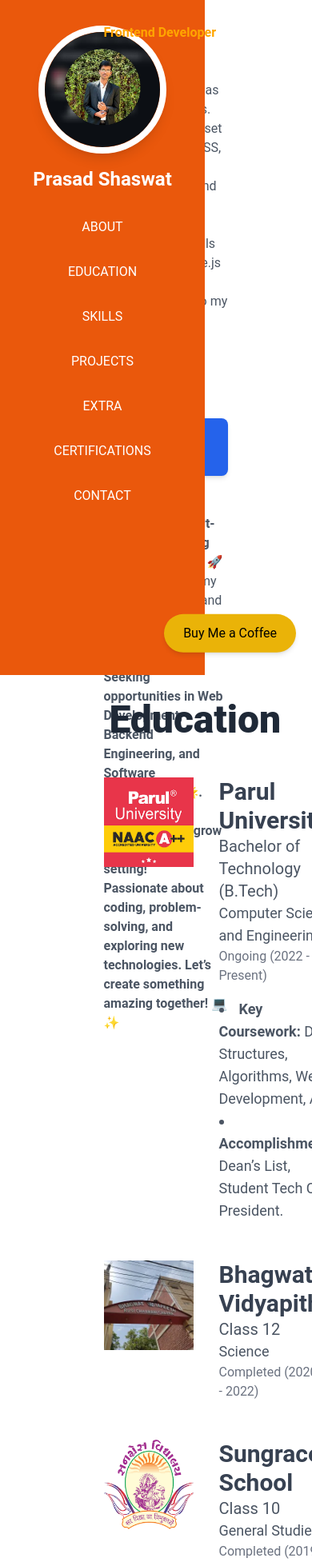
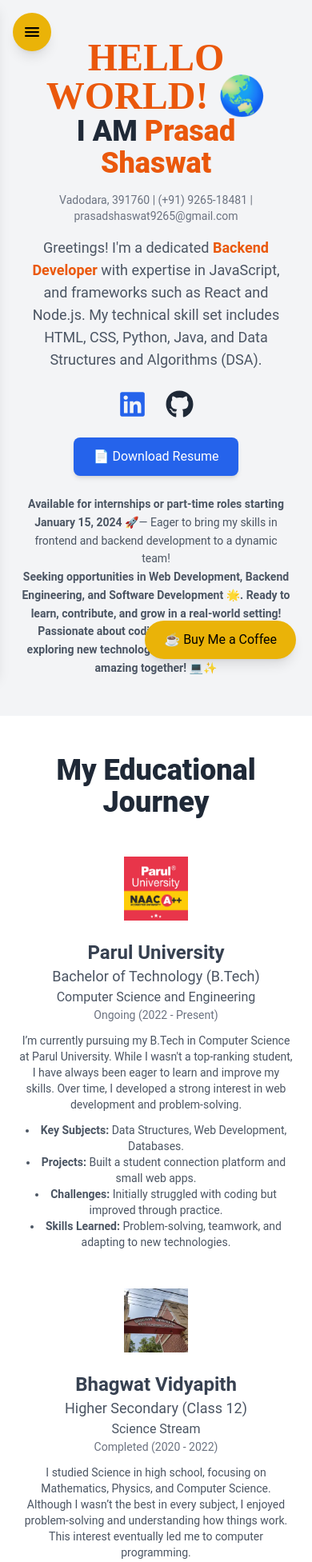
Before and after one commit to shaswat2031/MERN, a React (Create React App) app in the folder frontend/: page / in a window 390 px wide. Shown: the top 1953 px of the page at 80% size. Built offline with nearby package versions, Linux system fonts and the light colour scheme.

Commit message:
Add mobile sidebar toggle and enhance education section layout

```diff
--- a/frontend/src/App.js
+++ b/frontend/src/App.js
@@ -8,18 +8,19 @@ import Extra from './Components/Extra';
 import Certifications from './Components/Certifications';
 import ContactUs from './Components/ContactUs';
 import Popup from './Components/Popup'; // Import the Popup component
-
+import { IoMenu, IoClose } from "react-icons/io5"; // Icons for menu toggle
 import confetti from "canvas-confetti";
 
 function App() {
   const [isPopupVisible, setIsPopupVisible] = useState(false);
   const [isButtonVisible, setIsButtonVisible] = useState(false);
+  const [isSidebarOpen, setIsSidebarOpen] = useState(false);
 
   useEffect(() => {
-    // Add delay for button fall-in effect
+    // Delay for button animation
     const timeout = setTimeout(() => {
       setIsButtonVisible(true);
-    }, 500); // 500ms delay for the button animation
+    }, 500);
 
     return () => clearTimeout(timeout);
   }, []);
@@ -29,22 +30,34 @@ function App() {
 
     // Trigger confetti effect
     confetti({
-      particleCount:1500,
-      spread:200,
+      particleCount: 150,
+      spread: 200,
       origin: { y: 0.6 },
-      colors: ["#FFD700", "#FF4500", "#FFFFE0"], // Yellow and orange theme
+      colors: ["#FFD700", "#FF4500", "#FFFFE0"],
     });
   };
 
   return (
     <div className="flex">
-      {/* Sidebar */}
-      <div className="fixed top-0 left-0 h-full w-1/4">
+      {/* Mobile Sidebar Button */}
+      <button
+        className="md:hidden fixed top-4 left-4 bg-yellow-500 text-black p-3 rounded-full shadow-lg transition-all hover:bg-yellow-600 focus:outline-none z-50"
+        onClick={() => setIsSidebarOpen(!isSidebarOpen)}
+      >
+        {isSidebarOpen ? <IoClose size={24} /> : <IoMenu size={24} />}
+      </button>
+
+      {/* Sidebar (Hidden on Mobile, Animated) */}
+      <div
+        className={`fixed top-0 left-0 h-full w-64 bg-white shadow-lg transform transition-transform duration-300 z-40 ${
+          isSidebarOpen ? "translate-x-0" : "-translate-x-full"
+        } md:translate-x-0 md:block`}
+      >
         <Sidebar />
       </div>
 
       {/* Main Content */}
-      <div className="ml-[25%] w-3/4 overflow-y-auto">
+      <div className={`w-full md:ml-64 min-h-screen bg-gray-100`}>
         <Home />
         <Education />
         <Skills />
@@ -57,9 +70,9 @@ function App() {
         {isButtonVisible && (
           <button
             onClick={togglePopup}
-            className="fixed bottom-5 right-5 bg-yellow-500 text-black py-3 px-6 rounded-full shadow-md hover:bg-yellow-600 transition-transform duration-500 transform animate-bounce"
+            className="fixed bottom-5 right-5 bg-yellow-500 text-black py-3 px-6 rounded-full shadow-lg hover:bg-yellow-600 transition-all transform hover:scale-105 focus:outline-none"
           >
-            Buy Me a Coffee
+            ☕ Buy Me a Coffee
           </button>
         )}
 
--- a/frontend/src/Components/Education.jsx
+++ b/frontend/src/Components/Education.jsx
@@ -11,70 +11,103 @@ const Education = () => {
   };
 
   return (
-    <section id="education" className="min-h-screen bg-white p-8">
+    <section id="education" className="min-h-screen bg-white py-12 px-6 md:px-12">
       <motion.h2
-        className="text-5xl font-extrabold text-gray-800 mb-12 text-center"
+        className="text-4xl md:text-5xl font-extrabold text-gray-800 mb-12 text-center"
         initial={{ opacity: 0 }}
         animate={{ opacity: 1 }}
         transition={{ duration: 1.2 }}
       >
-        Education
+        My Educational Journey
       </motion.h2>
+
+      <div className="grid grid-cols-1 md:grid-cols-2 gap-y-12 md:gap-x-16">
 
         {/* Parul University */}
         <motion.div
-        className="mb-12 flex items-start"
+          className="flex flex-col md:flex-row items-center md:items-start space-y-6 md:space-y-0"
           variants={fadeInUp}
           initial="hidden"
           whileInView="visible"
           viewport={{ once: true }}
         >
-        <img src={ParulLogo} alt="Parul University Logo" className="w-28 h-28 mr-8" />
-        <div>
-          <h3 className="text-3xl font-semibold text-gray-700">Parul University</h3>
-          <p className="text-xl text-gray-600">Bachelor of Technology (B.Tech)</p>
-          <p className="text-lg text-gray-600">Computer Science and Engineering</p>
-          <p className="text-md text-gray-500">Ongoing (2022 - Present)</p>
-          <ul className="list-disc list-inside mt-4 text-gray-600 text-lg">
-            <li><strong>Key Coursework:</strong> Data Structures, Algorithms, Web Development, AI.</li>
-            <li><strong>Accomplishments:</strong> Dean’s List, Student Tech Club President.</li>
+          <img src={ParulLogo} alt="Parul University Logo" className="w-20 h-20 md:w-24 md:h-24" />
+          <div className="text-center md:text-left md:ml-6">
+            <h3 className="text-2xl md:text-3xl font-semibold text-gray-700">Parul University</h3>
+            <p className="text-lg md:text-xl text-gray-600">Bachelor of Technology (B.Tech)</p>
+            <p className="text-md md:text-lg text-gray-600">Computer Science and Engineering</p>
+            <p className="text-sm md:text-md text-gray-500">Ongoing (2022 - Present)</p>
+
+            <p className="mt-3 text-gray-600 text-sm md:text-lg">
+              I’m currently pursuing my B.Tech in Computer Science at Parul University. While I wasn't a top-ranking student, I have always been eager to learn and improve my skills. Over time, I developed a strong interest in web development and problem-solving.
+            </p>
+
+            <ul className="list-disc list-inside mt-3 text-gray-600 text-sm md:text-lg">
+              <li><strong>Key Subjects:</strong> Data Structures, Web Development, Databases.</li>
+              <li><strong>Projects:</strong> Built a student connection platform and small web apps.</li>
+              <li><strong>Challenges:</strong> Initially struggled with coding but improved through practice.</li>
+              <li><strong>Skills Learned:</strong> Problem-solving, teamwork, and adapting to new technologies.</li>
             </ul>
           </div>
         </motion.div>
 
         {/* Bhagwat Vidyapith */}
         <motion.div
-        className="mb-12 flex items-start"
+          className="flex flex-col md:flex-row items-center md:items-start space-y-6 md:space-y-0"
           variants={fadeInUp}
           initial="hidden"
           whileInView="visible"
           viewport={{ once: true }}
         >
-        <img src={BhagwatLogo} alt="Bhagwat Vidyapith Logo" className="w-28 h-28 mr-8" />
-        <div>
-          <h3 className="text-3xl font-semibold text-gray-700">Bhagwat Vidyapith</h3>
-          <p className="text-xl text-gray-600">Class 12</p>
-          <p className="text-lg text-gray-600">Science</p>
-          <p className="text-md text-gray-500">Completed (2020 - 2022)</p>
+          <img src={BhagwatLogo} alt="Bhagwat Vidyapith Logo" className="w-20 h-20 md:w-24 md:h-24" />
+          <div className="text-center md:text-left md:ml-6">
+            <h3 className="text-2xl md:text-3xl font-semibold text-gray-700">Bhagwat Vidyapith</h3>
+            <p className="text-lg md:text-xl text-gray-600">Higher Secondary (Class 12)</p>
+            <p className="text-md md:text-lg text-gray-600">Science Stream</p>
+            <p className="text-sm md:text-md text-gray-500">Completed (2020 - 2022)</p>
+
+            <p className="mt-3 text-gray-600 text-sm md:text-lg">
+              I studied Science in high school, focusing on Mathematics, Physics, and Computer Science. Although I wasn’t the best in every subject, I enjoyed problem-solving and understanding how things work. This interest eventually led me to computer programming.
+            </p>
+
+            <ul className="list-disc list-inside mt-3 text-gray-600 text-sm md:text-lg">
+              <li><strong>Subjects:</strong> Physics, Mathematics, Chemistry, Computer Science.</li>
+              <li><strong>Struggles:</strong> Found physics challenging but worked hard to pass.</li>
+              <li><strong>Growth:</strong> Developed a passion for coding during this time.</li>
+              <li><strong>Extracurriculars:</strong> Participated in basic coding competitions.</li>
+            </ul>
           </div>
         </motion.div>
 
         {/* Sungrace School */}
         <motion.div
-        className="flex items-start"
+          className="flex flex-col md:flex-row items-center md:items-start space-y-6 md:space-y-0"
           variants={fadeInUp}
           initial="hidden"
           whileInView="visible"
           viewport={{ once: true }}
         >
-        <img src={SungraceLogo} alt="Sungrace School Logo" className="w-28 h-28 mr-8" />
-        <div>
-          <h3 className="text-3xl font-semibold text-gray-700">Sungrace School</h3>
-          <p className="text-xl text-gray-600">Class 10</p>
-          <p className="text-lg text-gray-600">General Studies</p>
-          <p className="text-md text-gray-500">Completed (2019 - 2020)</p>
+          <img src={SungraceLogo} alt="Sungrace School Logo" className="w-20 h-20 md:w-24 md:h-24" />
+          <div className="text-center md:text-left md:ml-6">
+            <h3 className="text-2xl md:text-3xl font-semibold text-gray-700">Sungrace School</h3>
+            <p className="text-lg md:text-xl text-gray-600">Secondary School (Class 10)</p>
+            <p className="text-md md:text-lg text-gray-600">General Studies</p>
+            <p className="text-sm md:text-md text-gray-500">Completed (2019 - 2020)</p>
+
+            <p className="mt-3 text-gray-600 text-sm md:text-lg">
+              During my school years, I was an average student academically but always curious about technology. I was more interested in computers and logical problem-solving rather than memorizing facts. This curiosity eventually led me to explore coding and web development.
+            </p>
+
+            <ul className="list-disc list-inside mt-3 text-gray-600 text-sm md:text-lg">
+              <li><strong>Subjects:</strong> Mathematics, Science, English, Social Studies.</li>
+              <li><strong>Performance:</strong> Did well in Math but struggled in some subjects.</li>
+              <li><strong>Interest:</strong> Started exploring basic coding and websites.</li>
+              <li><strong>School Activities:</strong> Joined computer club and experimented with small projects.</li>
+            </ul>
           </div>
         </motion.div>
+
+      </div>
     </section>
   );
 };
--- a/frontend/src/Components/Home.jsx
+++ b/frontend/src/Components/Home.jsx
@@ -1,125 +1,150 @@
-import { motion } from 'framer-motion';
-import React, { useEffect, useState } from 'react';
-import { FaGithub, FaLinkedin } from 'react-icons/fa';
-import './Home.css';
+import { motion } from "framer-motion";
+import React, { useEffect, useState } from "react";
+import { FaGithub, FaLinkedin } from "react-icons/fa";
+import "./Home.css";
 
 const Home = () => {
   const [currentWordIndex, setCurrentWordIndex] = useState(0);
-  const [animateClass, setAnimateClass] = useState('');
+  const [animateClass, setAnimateClass] = useState("");
 
-  const words = ['Frontend Developer', 'Backend Developer', 'Full Stack Developer'];
+  const words = [
+    "Frontend Developer",
+    "Backend Developer",
+    "Full Stack Developer",
+  ];
 
   useEffect(() => {
     const timer = setTimeout(() => {
-      setAnimateClass('falling-text bold-text');
+      setAnimateClass("falling-text bold-text");
     }, 900);
 
     const animationDuration = 3000;
 
     const resetAnimation = () => {
-      setAnimateClass('');
+      setAnimateClass("");
       setTimeout(() => {
-        setCurrentWordIndex((prevIndex) => (prevIndex + 8) % words.length);
-        setAnimateClass('shake-text');
+        setCurrentWordIndex((prevIndex) => (prevIndex + 1) % words.length);
+        setAnimateClass("shake-text");
       }, animationDuration);
     };
 
-    const interval = setInterval(resetAnimation, animationDuration * 1);
+    const interval = setInterval(resetAnimation, animationDuration);
 
     return () => {
       clearInterval(interval);
       clearTimeout(timer);
     };
-  }, [currentWordIndex, animateClass, words.length]);
+  }, [currentWordIndex]);
 
   return (
-    <section id="about" className="min-h-screen">
-      <div className="w-3/4 p-8 h-screen flex flex-col justify-center">
+    <section id="about" className="min-h-screen bg-gray-100 flex items-center justify-center">
+      <div className="w-full max-w-5xl px-6 md:px-12 py-12 md:py-16">
         {/* Introduction Section */}
         <motion.div
-          className="text-5xl font-extrabold text-gray-800 mb-4"
+          className="text-4xl md:text-5xl font-extrabold text-gray-800 mb-4 text-center md:text-left"
           initial={{ opacity: 0, scale: 0.8 }}
           animate={{ opacity: 1, scale: 1 }}
-          transition={{ duration: 0.8, ease: 'easeInOut' }}
+          transition={{ duration: 0.8, ease: "easeInOut" }}
         >
           <motion.span
-            className="block text-6xl text-orange-600"
+            className="block text-5xl md:text-6xl text-orange-600"
             initial={{ y: -50, opacity: 0 }}
             animate={{ y: 0, opacity: 1 }}
-            transition={{ delay: 0.2, duration: 0.6, ease: 'easeInOut' }}
+            transition={{ delay: 0.2, duration: 0.6, ease: "easeInOut" }}
             style={{ fontFamily: "'Roboto Slab', serif" }}
           >
             HELLO WORLD! 🌏
           </motion.span>
-          <span>I AM <span className="text-orange-600">Prasad Shaswat</span></span>
+          <span>
+            I AM <span className="text-orange-600">Prasad Shaswat</span>
+          </span>
         </motion.div>
-        <div className="text-gray-500 mb-4">
+
+        {/* Contact Info */}
+        <div className="text-gray-500 text-center md:text-left mb-4 text-sm md:text-base">
           <p>Vadodara, 391760 | (+91) 9265-18481 | prasadshaswat9265@gmail.com</p>
         </div>
+
+        {/* Dynamic Title Animation */}
         <motion.div
-          className="text-gray-600 mb-6"
+          className="text-gray-600 text-center md:text-left text-lg md:text-xl mb-6"
           initial={{ opacity: 0, y: 20 }}
           animate={{ opacity: 1, y: 0 }}
-          transition={{ delay: 0.4, duration: 0.6, ease: 'easeInOut' }}
+          transition={{ delay: 0.4, duration: 0.6, ease: "easeInOut" }}
         >
           <p>
-            Greetings! I'm a dedicated <span className={animateClass}>{words[currentWordIndex]}</span> with expertise in JavaScript, and frameworks such as React and Node.js. My technical skill set includes HTML, CSS, Python, Java, and Data Structures and Algorithms (DSA). Currently, I am enhancing my skills by exploring Three.js to add advanced visual elements to my projects.
+            Greetings! I'm a dedicated{" "}
+            <span className={`${animateClass} text-orange-600 font-semibold`}>
+              {words[currentWordIndex]}
+            </span>{" "}
+            with expertise in JavaScript, and frameworks such as React and Node.js.
+            My technical skill set includes HTML, CSS, Python, Java, and Data Structures and Algorithms (DSA).
           </p>
         </motion.div>
 
         {/* Social Links */}
         <motion.div
-          className="flex space-x-4 mt-8"
+          className="flex justify-center md:justify-start space-x-6 mt-6"
           initial={{ opacity: 0 }}
           animate={{ opacity: 1 }}
-          transition={{ delay: 0.6, duration: 0.6, ease: 'easeInOut' }}
+          transition={{ delay: 0.6, duration: 0.6, ease: "easeInOut" }}
         >
-          <a href="https://www.linkedin.com/in/shaswat-prasad-14b147266/?originalSubdomain=in" target="_blank" rel="noopener noreferrer">
-            <FaLinkedin size={30} className="text-blue-600 cursor-pointer" />
+          <a
+            href="https://www.linkedin.com/in/shaswat-prasad-14b147266/?originalSubdomain=in"
+            target="_blank"
+            rel="noopener noreferrer"
+          >
+            <FaLinkedin size={35} className="text-blue-600 cursor-pointer hover:scale-110 transition-transform" />
           </a>
-          <a href="https://github.com/shaswat2031" target="_blank" rel="noopener noreferrer">
-            <FaGithub size={30} className="text-gray-800 cursor-pointer" />
+          <a
+            href="https://github.com/shaswat2031"
+            target="_blank"
+            rel="noopener noreferrer"
+          >
+            <FaGithub size={35} className="text-gray-800 cursor-pointer hover:scale-110 transition-transform" />
           </a>
         </motion.div>
 
         {/* Download Resume Button */}
         <motion.div
-          className="mt-6"
+          className="mt-6 flex justify-center md:justify-start"
           initial={{ opacity: 0, scale: 0.8 }}
           animate={{ opacity: 1, scale: 1 }}
-          transition={{ delay: 0.8, duration: 0.6, ease: 'easeInOut' }}
+          transition={{ delay: 0.8, duration: 0.6, ease: "easeInOut" }}
         >
           <a
-            href="https://drive.google.com/uc?export=download&id=1oj2q_JHTNXqCtnI_SJ8qVQbQPstW5gLK"
+            href="https://drive.google.com/file/d/1clis7nzq4Enrdn9PcVZfzEwUUVa3jyKi/view?usp=sharing"
             download="Prasadshaswatresume.pdf"
-            className="inline-block px-6 py-3 text-white bg-blue-600 rounded-lg shadow-md hover:bg-blue-700 transition duration-300"
+            className="px-6 py-3 text-white bg-blue-600 rounded-lg shadow-md hover:bg-blue-700 transition duration-300"
           >
-            Download Resume
+            📄 Download Resume
           </a>
         </motion.div>
 
         {/* Availability and Interests */}
         <motion.div
-          className="mt-6 text-gray-600"
+          className="mt-6 text-gray-600 text-center md:text-left text-sm md:text-base leading-relaxed"
           initial={{ opacity: 0, y: 20 }}
           animate={{ opacity: 1, y: 0 }}
-          transition={{ delay: 1, duration: 0.6, ease: 'easeInOut' }}
+          transition={{ delay: 1, duration: 0.6, ease: "easeInOut" }}
         >
           <p>
-  <strong>Available for internships or part-time roles starting January 15, 2024 🚀</strong> — Eager to bring my skills in frontend and backend development to a dynamic team!
+            <strong>Available for internships or part-time roles starting January 15, 2024 🚀</strong>
+            — Eager to bring my skills in frontend and backend development to a dynamic team!
           </p>
           <p>
             <strong>
-    Seeking opportunities in Web Development, Backend Engineering, and Software Development 🌟. Ready to learn, contribute, and grow in a real-world setting!
+              Seeking opportunities in Web Development, Backend Engineering, and Software Development 🌟.
+              Ready to learn, contribute, and grow in a real-world setting!
             </strong>
             <br />
           </p>
           <p>
             <strong>
-    Passionate about coding, problem-solving, and exploring new technologies. Let’s create something amazing together! 💻✨
+              Passionate about coding, problem-solving, and exploring new technologies.
+              Let’s create something amazing together! 💻✨
             </strong>
           </p>
-
         </motion.div>
       </div>
     </section>
```
Lines whose indentation alone changed are shown as unchanged.
